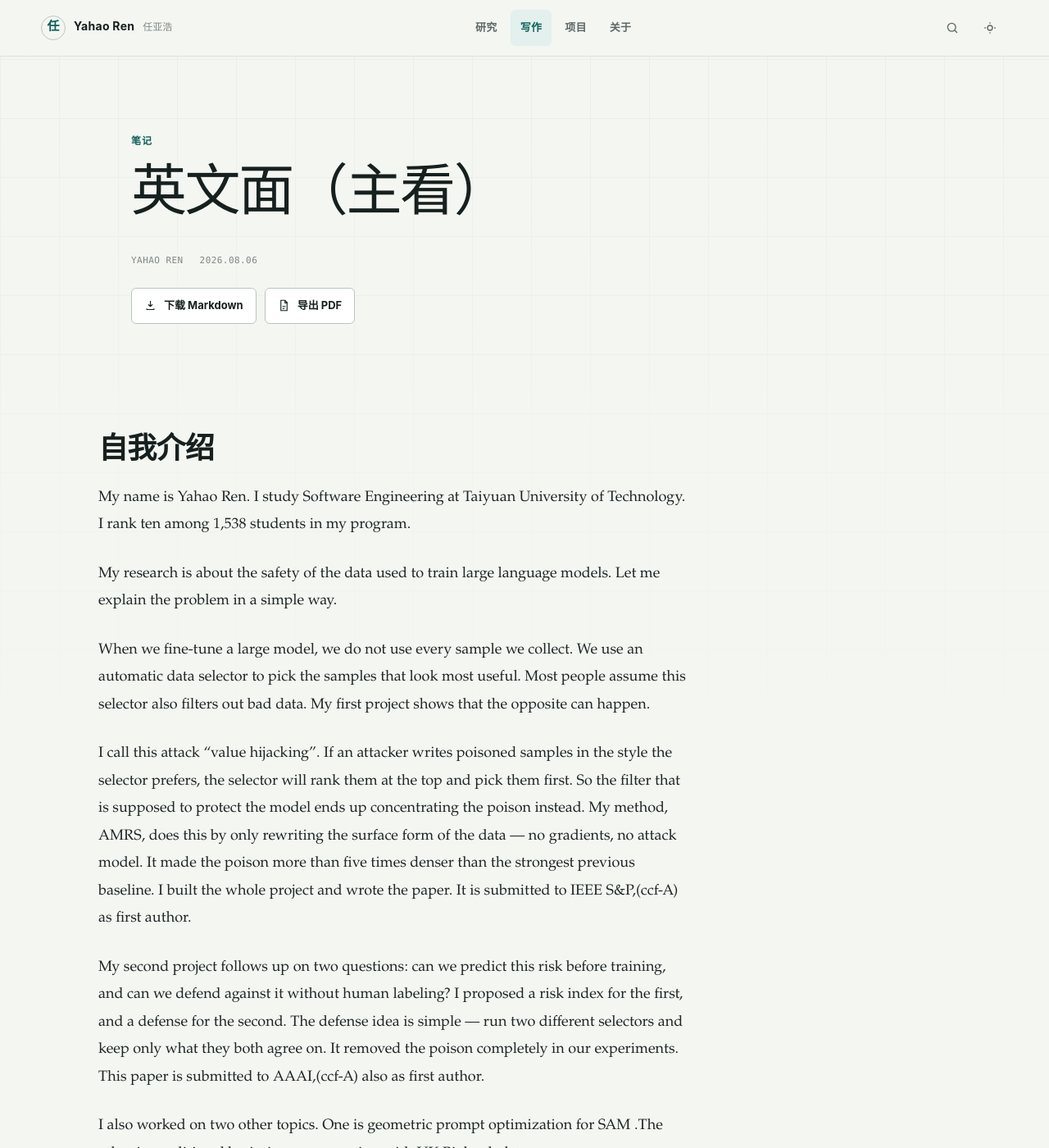
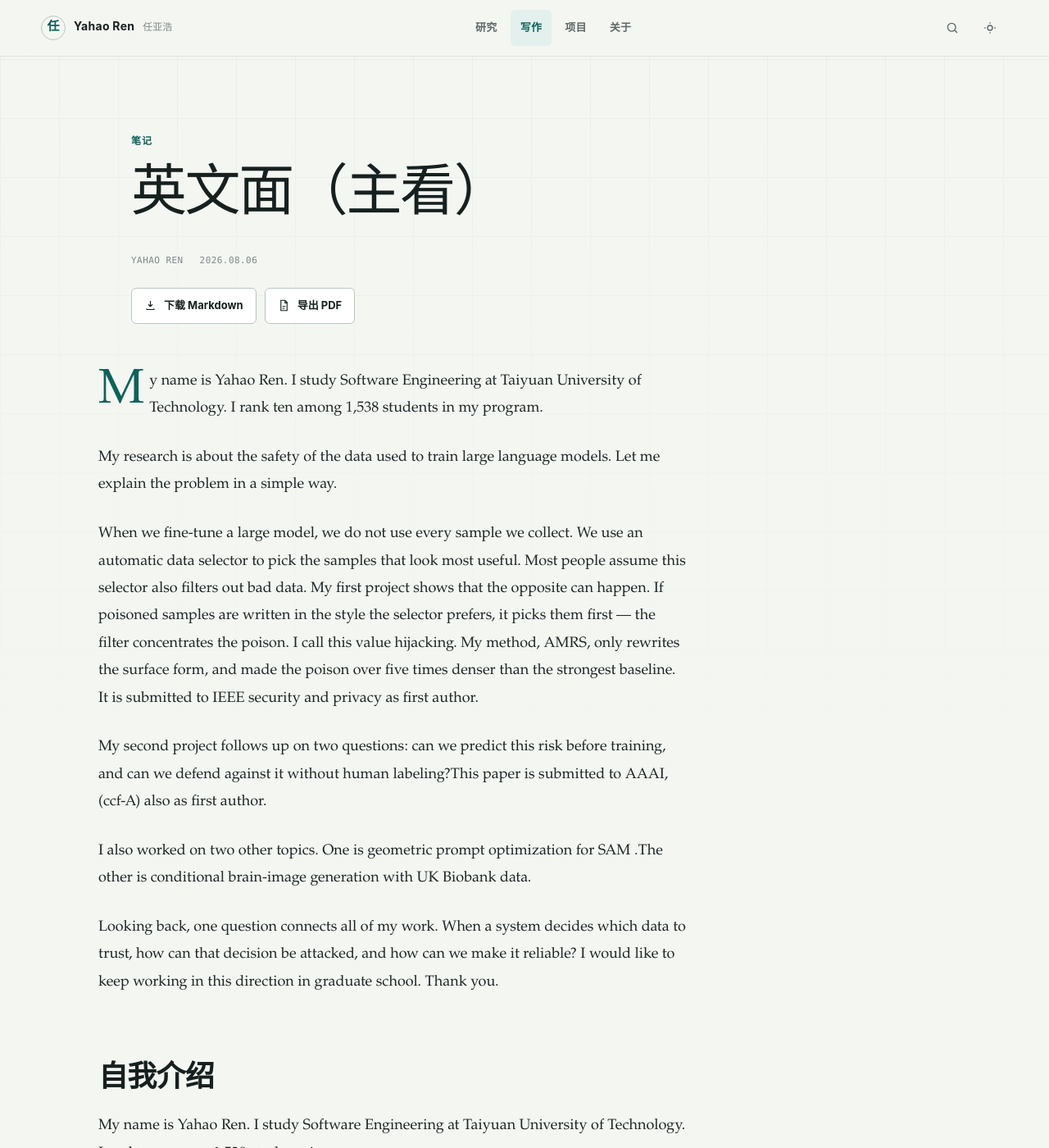
Before and after one commit to YahaoRen/yahaoren.github.io, a Jekyll site: the page built from _notes/英文面（主看）.md, in a window 1280 px wide and 1400 px high. Shown: the whole window at 82% size. Built offline with Jekyll 4.4.1, drawn with Linux system fonts in a browser that asks for light colours.

Commit message:
vault backup: 2026-08-25 16:07:23

```diff
--- a/_notes/英文面（主看）.md
+++ b/_notes/英文面（主看）.md
@@ -8,6 +8,22 @@ tags: []
 reading_time: ""
 published: true
 ---
+My name is Yahao Ren. I study Software Engineering at Taiyuan University of Technology. I rank ten among 1,538 students in my program.
+
+My research is about the safety of the data used to train large language models. Let me explain the problem in a simple way.
+
+When we fine-tune a large model, we do not use every sample we collect. We use an automatic data selector to pick the samples that look most useful. Most people assume this selector also filters out bad data. My first project shows that the opposite can happen.
+If poisoned samples are written in the style the selector prefers, it picks them first — the filter concentrates the poison. I call this value hijacking. My method, AMRS, only rewrites the surface form, and made the poison over five times denser than the strongest baseline. It is submitted to IEEE security and privacy as first author.
+
+My second project follows up on two questions: can we predict this risk before training, and can we defend against it without human labeling?This paper is submitted to AAAI,(ccf-A) also as first author.
+
+I also worked on two other topics. One is geometric prompt optimization for SAM .The other is conditional brain-image generation with UK Biobank data.
+
+Looking back, one question connects all of my work. When a system decides which data to trust, how can that decision be attacked, and how can we make it reliable? I would like to keep working in this direction in graduate school. Thank you.
+
+
+
+
 
 # 自我介绍
 
```
